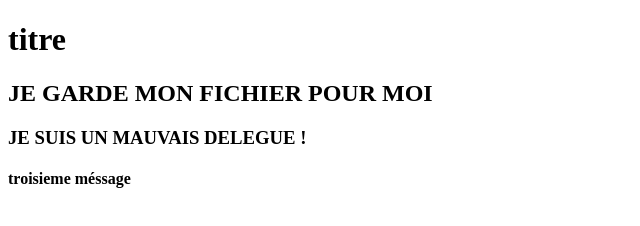
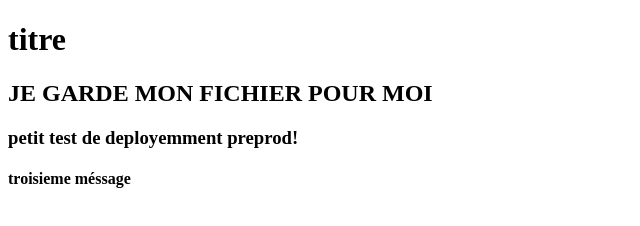
Before and after one commit to L-DC0/test_pull_request, a plain HTML site: page index.html in a window 1280 px wide. Shown: the full height of the page, 0-640 px from the left. Drawn offline with Linux system fonts and the light colour scheme.

Commit message:
Update and rename test.html to index.html

```diff
--- a/test.html
+++ b/index.html
@@ -8,7 +8,7 @@
 <body>
     <h1>titre</h1>
     <H2>JE GARDE MON FICHIER POUR MOI</H2>
-    <H3>JE SUIS UN MAUVAIS DELEGUE !</H3>
+    <H3>petit test de deployemment preprod!</H3>
     <h4>troisieme méssage</h4>
 </body>
 </html>
```
